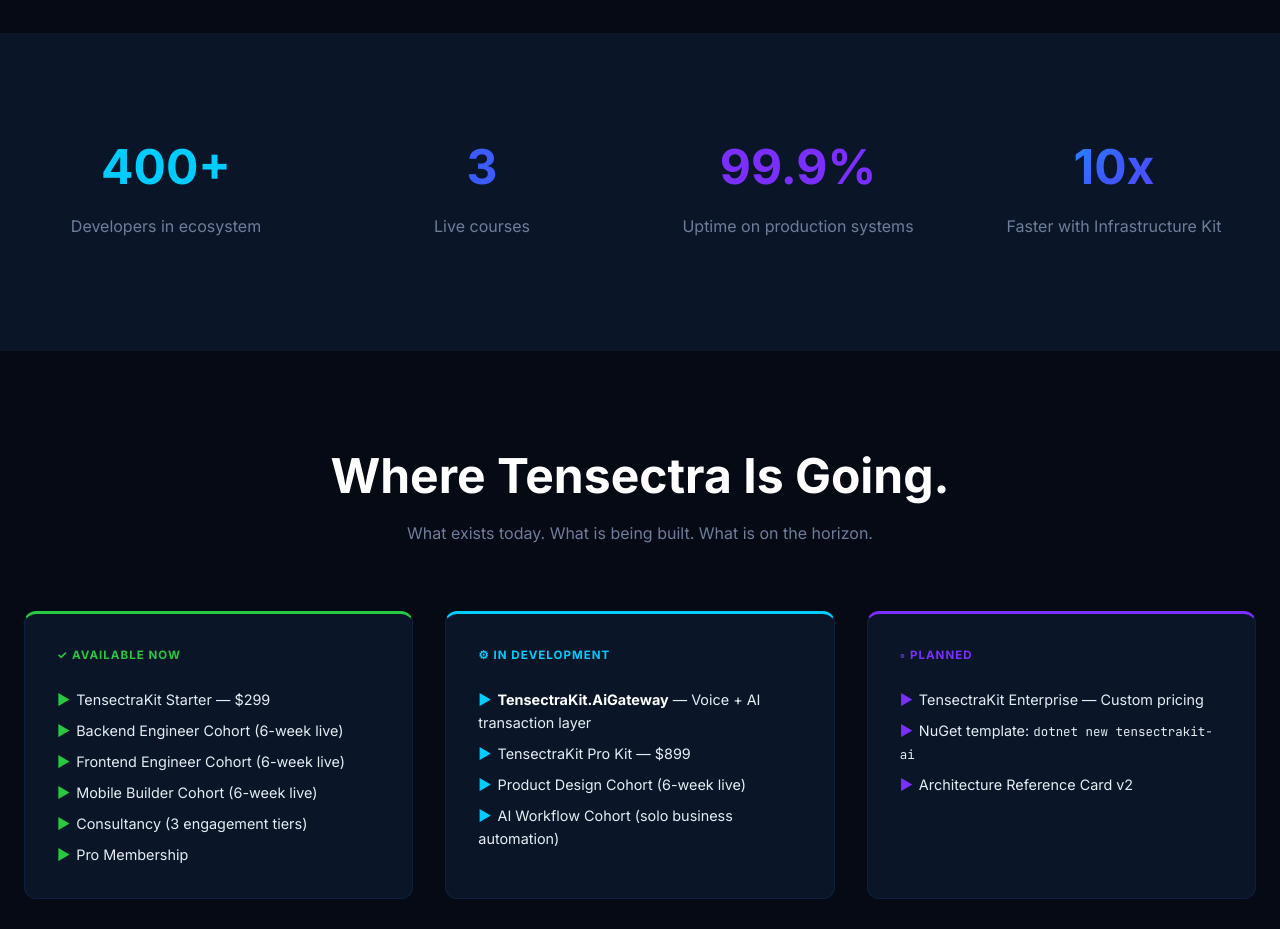
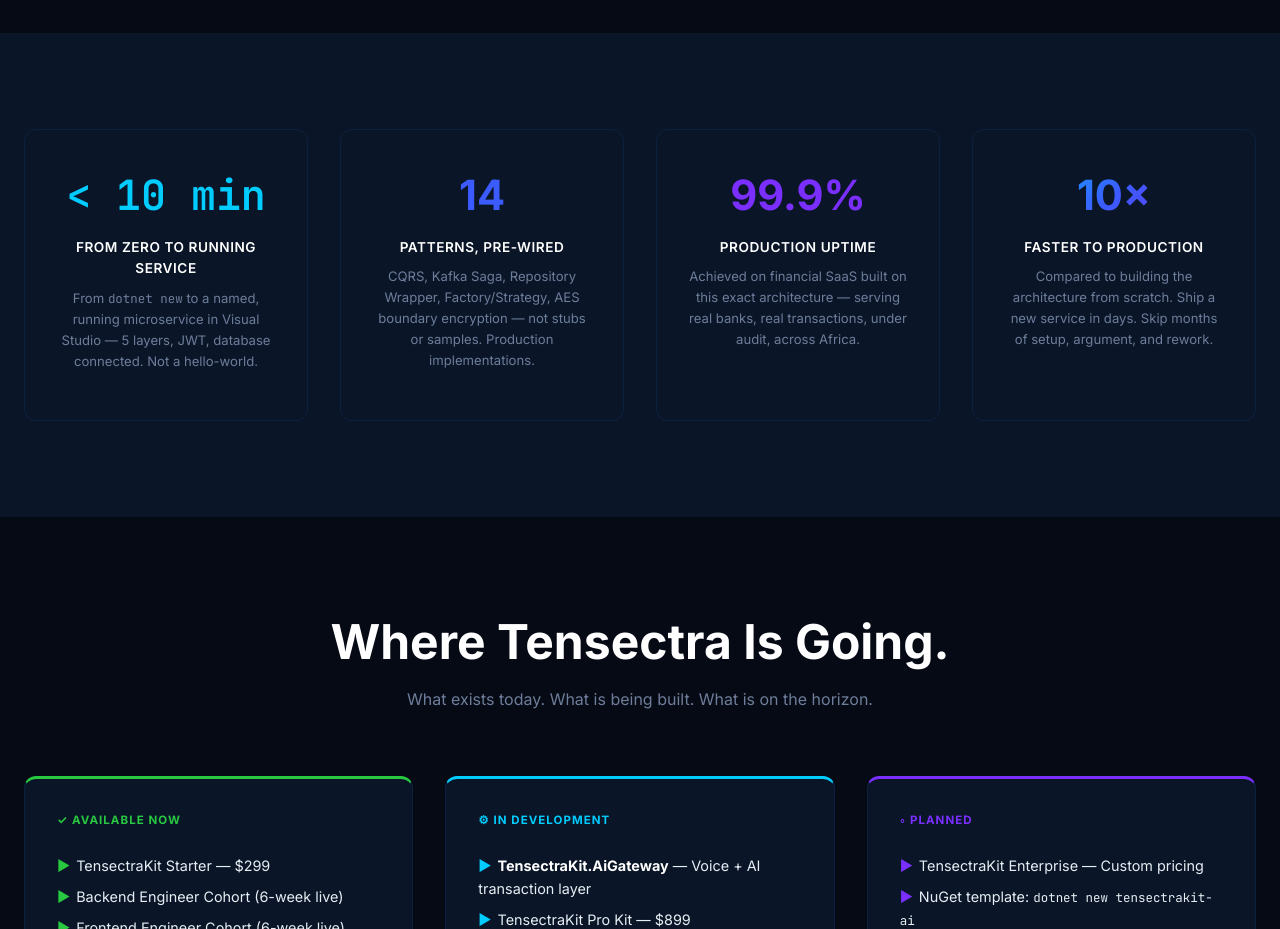
Before and after one commit to Tensectra/website, a plain HTML site: page tensectra/pages/about.html in a window 1280 px wide. Shown: the part 2540-3469 px from the top of the page. Drawn offline with Linux system fonts and the light colour scheme; no server answers.

Commit message:
Replace vanity stats with architecture proof points on about page

```diff
--- a/tensectra/pages/about.html
+++ b/tensectra/pages/about.html
@@ -216,26 +216,35 @@
     </div>
   </section>
 
-  <!-- Stats Section -->
+  <!-- Proof Points Section -->
   <section class="section" style="background: var(--bg-card);">
     <div class="container">
-      <div class="grid-4" style="text-align: center;">
-        <div>
-          <div style="font-size: 3rem; font-weight: 700; color: var(--accent-cyan); margin-bottom: var(--space-xs);">400+</div>
-          <p style="color: var(--text-muted);">Developers in ecosystem</p>
+      <div class="grid-4" style="text-align: center; gap: var(--space-lg);">
+
+        <div class="card" style="padding: var(--space-lg);">
+          <div style="font-size: 2.6rem; font-weight: 700; color: var(--accent-cyan); margin-bottom: var(--space-xs); font-family: var(--font-mono);">&lt; 10 min</div>
+          <p style="color: var(--text-white); font-weight: 600; margin-bottom: var(--space-xs); font-size: 0.85rem; letter-spacing: 0.04em;">FROM ZERO TO RUNNING SERVICE</p>
+          <p style="color: var(--text-muted); font-size: 0.82rem; line-height: 1.6;">From <code style="font-family: var(--font-mono); font-size: 0.78rem;">dotnet new</code> to a named, running microservice in Visual Studio &mdash; 5 layers, JWT, database connected. Not a hello-world.</p>
         </div>
-        <div>
-          <div style="font-size: 3rem; font-weight: 700; color: var(--accent-blue); margin-bottom: var(--space-xs);">3</div>
-          <p style="color: var(--text-muted);">Live courses</p>
+
+        <div class="card" style="padding: var(--space-lg);">
+          <div style="font-size: 2.6rem; font-weight: 700; color: var(--accent-blue); margin-bottom: var(--space-xs);">14</div>
+          <p style="color: var(--text-white); font-weight: 600; margin-bottom: var(--space-xs); font-size: 0.85rem; letter-spacing: 0.04em;">PATTERNS, PRE-WIRED</p>
+          <p style="color: var(--text-muted); font-size: 0.82rem; line-height: 1.6;">CQRS, Kafka Saga, Repository Wrapper, Factory/Strategy, AES boundary encryption &mdash; not stubs or samples. Production implementations.</p>
         </div>
-        <div>
-          <div style="font-size: 3rem; font-weight: 700; color: var(--accent-purple); margin-bottom: var(--space-xs);">99.9%</div>
-          <p style="color: var(--text-muted);">Uptime on production systems</p>
+
+        <div class="card" style="padding: var(--space-lg);">
+          <div style="font-size: 2.6rem; font-weight: 700; color: var(--accent-purple); margin-bottom: var(--space-xs);">99.9%</div>
+          <p style="color: var(--text-white); font-weight: 600; margin-bottom: var(--space-xs); font-size: 0.85rem; letter-spacing: 0.04em;">PRODUCTION UPTIME</p>
+          <p style="color: var(--text-muted); font-size: 0.82rem; line-height: 1.6;">Achieved on financial SaaS built on this exact architecture &mdash; serving real banks, real transactions, under audit, across Africa.</p>
         </div>
-        <div>
-          <div style="font-size: 3rem; font-weight: 700; background: var(--gradient-primary); -webkit-background-clip: text; -webkit-text-fill-color: transparent; margin-bottom: var(--space-xs);">10x</div>
-          <p style="color: var(--text-muted);">Faster with Infrastructure Kit</p>
+
+        <div class="card" style="padding: var(--space-lg);">
+          <div style="font-size: 2.6rem; font-weight: 700; background: var(--gradient-primary); -webkit-background-clip: text; -webkit-text-fill-color: transparent; margin-bottom: var(--space-xs);">10&times;</div>
+          <p style="color: var(--text-white); font-weight: 600; margin-bottom: var(--space-xs); font-size: 0.85rem; letter-spacing: 0.04em;">FASTER TO PRODUCTION</p>
+          <p style="color: var(--text-muted); font-size: 0.82rem; line-height: 1.6;">Compared to building the architecture from scratch. Ship a new service in days. Skip months of setup, argument, and rework.</p>
         </div>
+
       </div>
     </div>
   </section>
```
